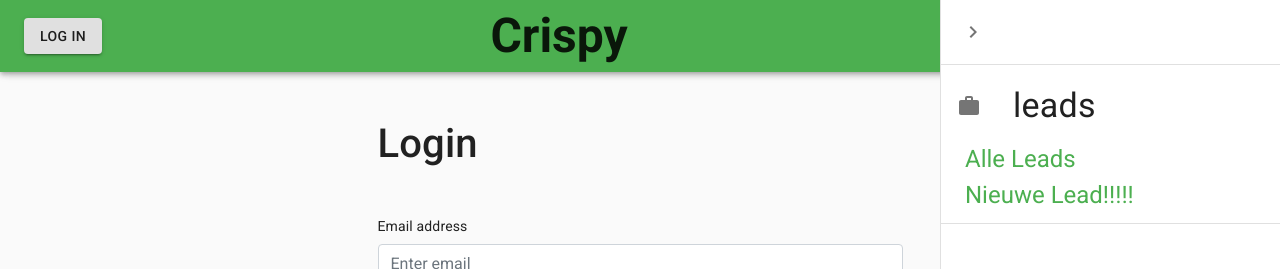
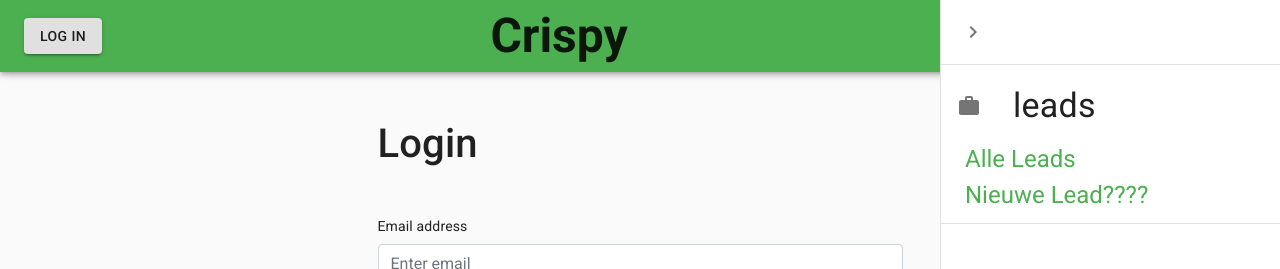
Before and after one commit to Luc-Govaarts/Risottini-CRM-Tool-Front, a React (Create React App) app: page /login in a window 1280 px wide. Both pictures are taken after a click on the button "open drawer". Shown: the top 269 px of the page. Built offline with nearby package versions, Linux system fonts and the light colour scheme.

Commit message:
Checking component linking to add leads page

```diff
--- a/src/Components/NavDrawer/MyDrawer.js
+++ b/src/Components/NavDrawer/MyDrawer.js
@@ -66,7 +66,7 @@ export default function MyDrawer(props) {
               <ListItemText >
                 <Box ml={3}>
                   <Link href={"/leads/add"}>
-                    <Typography variant="h5">Nieuwe Lead!!!!!</Typography>
+                    <Typography variant="h5">Nieuwe Lead????</Typography>
                   </Link>
                 </Box>
               </ListItemText>
```
